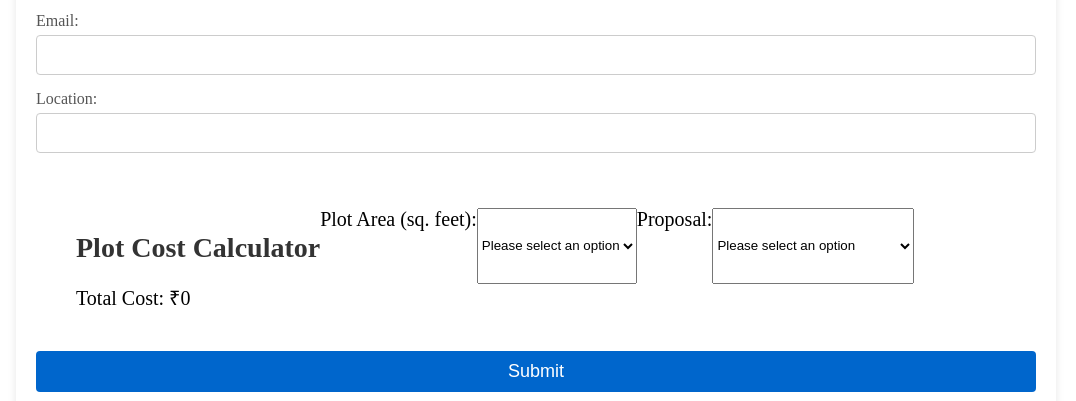
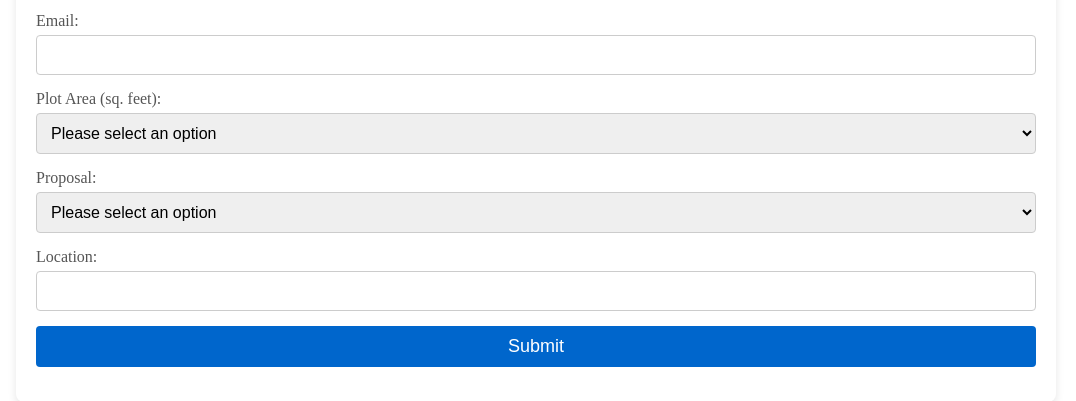
Before and after one commit to KAVIYASENTHILKUMAR/AK-DESIGN-AND-BUILD, a plain HTML site: page index.html in a window 1280 px wide. Shown: the part 6492-6893 px from the top of the page, 204-1280 px from the left. Drawn offline with nearby package versions, Linux system fonts and the light colour scheme.

Commit message:
index.html

```diff
--- a/index.html
+++ b/index.html
@@ -298,46 +298,31 @@
                             <input type="email" id="email" name="email" required>
                         </div>
                         <div class="form-group">
+                            <label for="plot-area">Plot Area (sq. feet):</label>
+                            <select id="plot-area" name="plot-area" required>
+                                <option value="">Please select an option</option>
+                                <option value="600-1200">600-1200</option>
+                                <option value="1200-1800">1200-1800</option>
+                                <option value="1800-2400">1800-2400</option>
+                                <option value="2400-4800">2400-4800</option>
+                                <option value="4800-more">4800 and more</option>
+                            </select>
+                        </div>
+                        <div class="form-group">
+                            <label for="proposal">Proposal:</label>
+                            <select id="proposal" name="proposal" required>
+                                <option value="">Please select an option</option>
+                                <option value="ground-floor">Ground Floor</option>
+                                <option value="G+1">G+1</option>
+                                <option value="G+2">G+2</option>
+                                <option value="G+3">G+3</option>
+                                <option value="G+4">G+4</option>
+                            </select>
+                        </div>
+                        <div class="form-group">
                             <label for="location">Location:</label>
                             <input type="text" id="location" name="location" required>
                         </div>
-                         <div class="container">
-        <h2>Plot Cost Calculator</h2>
-        <label for="plotArea">Plot Area (sq. feet):</label>
-        <select id="plotArea" onchange="calculateCost()">
-            <option value="">Please select an option</option>
-            <option value="600">600-1200</option>
-            <option value="1200">1200-1800</option>
-            <option value="1800">1800-2400</option>
-            <option value="2400">2400-4800</option>
-            <option value="4800">4800 and more</option>
-        </select>
-
-        <label for="proposal">Proposal:</label>
-        <select id="proposal" onchange="calculateCost()">
-            <option value="">Please select an option</option>
-            <option value="1000">Ground Floor - ₹1000 per sq.ft</option>
-            <option value="1500">G+1 - ₹1500 per sq.ft</option>
-            <option value="2000">G+2 - ₹2000 per sq.ft</option>
-            <option value="2500">G+3 - ₹2500 per sq.ft</option>
-            <option value="3000">G+4 - ₹3000 per sq.ft</option>
-        </select>
-
-        <div class="result" id="totalCost">Total Cost: ₹0</div>
-    </div>
-
-    <script>
-        function calculateCost() {
-            let area = document.getElementById("plotArea").value;
-            let proposalRate = document.getElementById("proposal").value;
-            let totalCost = 0;
-
-            if (area && proposalRate) {
-                totalCost = area * proposalRate;
-            }
-            document.getElementById("totalCost").textContent = "Total Cost: ₹" + totalCost.toLocaleString();
-        }
-    </script>
                         <div class="form-group">
                             <button type="submit">Submit</button>
                         </div>
@@ -345,8 +330,6 @@
                 </div>
             </div>
         </div>
-    </div>
-
 
 
 
```
